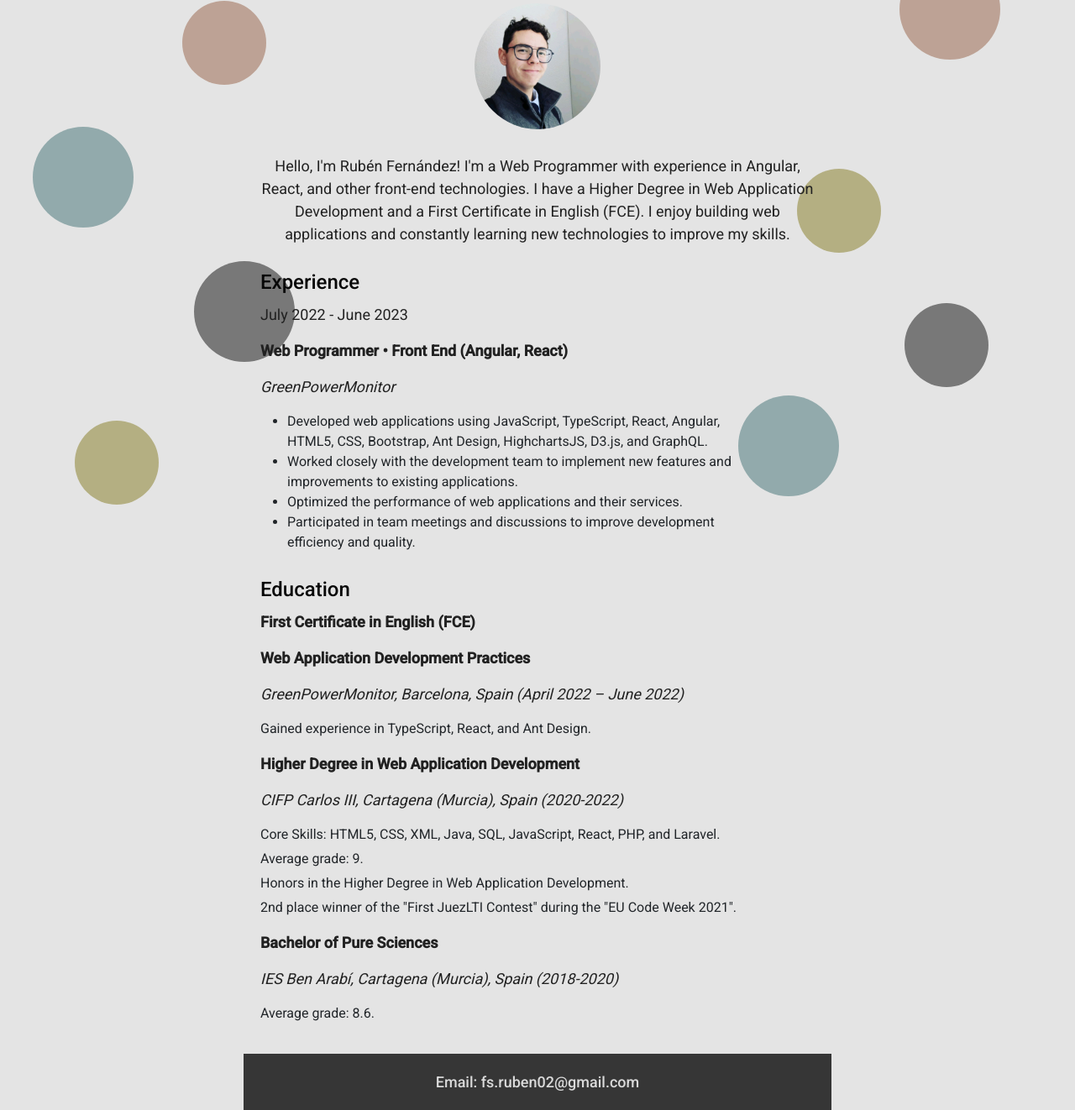
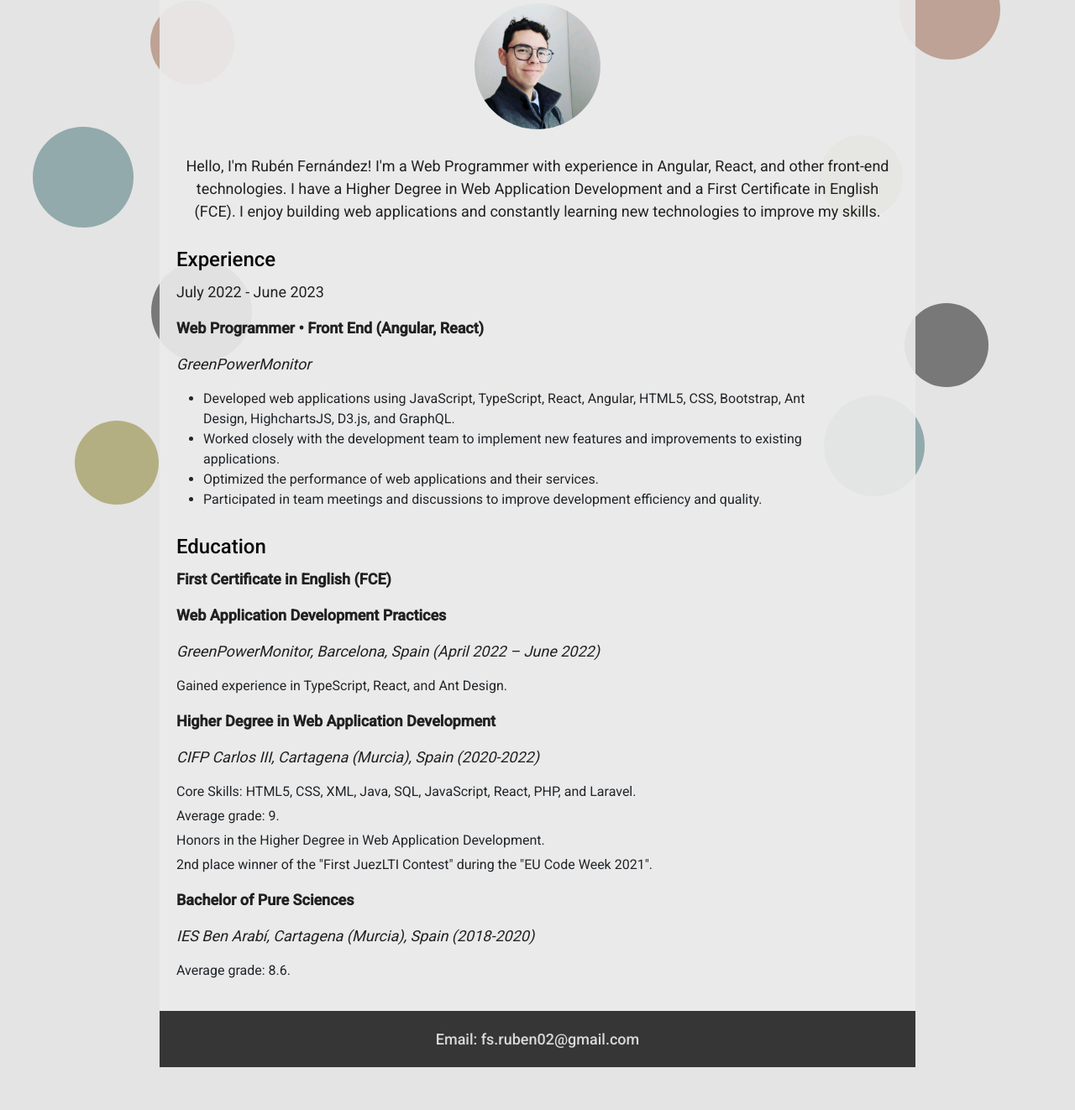
Before and after one commit to ruferson/ruferson.github.io, a plain HTML site: page index.html in a window 1280 px wide. Shown: the part 104-1426 px from the top of the page at 84% size. After the commit the page ends 1375 px from the top, so only its background shows below. Drawn offline with nearby package versions, Linux system fonts and the light colour scheme.

Commit message:
Update index.css

```diff
--- a/index.css
+++ b/index.css
@@ -6,7 +6,8 @@ body {
 }
 
 .container {
-	max-width: 700px;
+	max-width: 900px;
+	background-color: #ebebebea;
 	margin: 0 auto;
 	padding: 20px;
 	text-align: center;
@@ -37,7 +38,7 @@ a:hover {
 }
 
 .experience {
-	max-width: 600px;
+	max-width: 800px;
 	text-align: left;
 	margin-top: 30px;
 }
@@ -49,7 +50,7 @@ a:hover {
 }
 
 .education {
-	max-width: 600px;
+	max-width: 800px;
 	text-align: left;
 	margin-top: 30px;
 }
@@ -72,7 +73,7 @@ a:hover {
 
 .footer {
 	background-color: #292929ec;
-	max-width: 700px;
+	max-width: 900px;
 	padding: 20px;
 	margin: auto;
 	color: #EFEFEF;
@@ -133,7 +134,7 @@ a:hover {
 
 .circle-1 {
 	top: 10%;
-	left: 15%;
+	left: 12%;
 	background-color: #955E42;
 	opacity: 0.6;
 }
@@ -146,8 +147,8 @@ a:hover {
 }
 
 .circle-3 {
-	top: 35%;
-	right: 20%;
+	top: 30%;
+	right: 18%;
 	background-color: #83781B;
 	opacity: 0.6;
 }
@@ -175,14 +176,14 @@ a:hover {
 
 .circle-l-3 {
 	bottom: 30%;
-	left: 20%;
+	left: 16%;
 	background-color: #070707;
 	opacity: 0.6;
 }
 
 .circle-l-4 {
 	bottom: 10%;
-	right: 20%;
+	right: 12%;
 	background-color: #3C6E71;
 	opacity: 0.6;
 }
```
